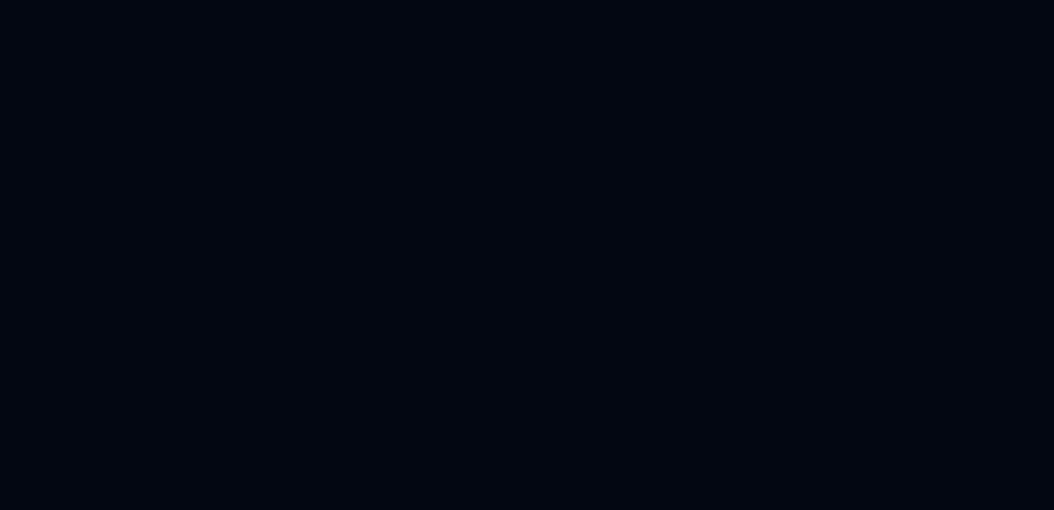
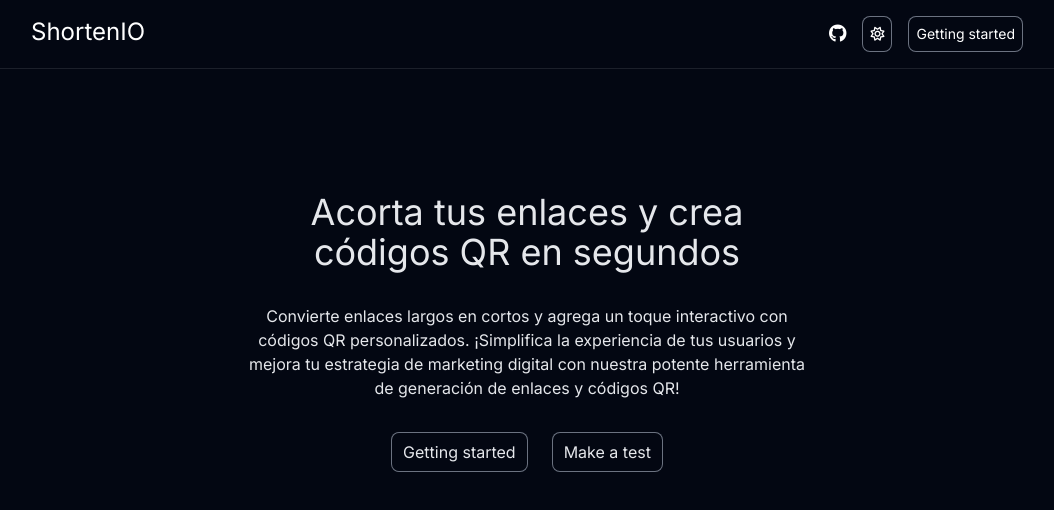
Before and after one commit to lucianoleyriaa/url-shortener, a Next.js app: page / in a window 1280 px wide. Before the commit this address had no page. Shown: the top 510 px of the page, without its empty margins (113-1167 px from the left). Built offline with nearby package versions, Linux system fonts and the light colour scheme.

Commit message:
Feature: Landing page

```diff
--- a/package.json
+++ b/package.json
@@ -11,12 +11,14 @@
   "dependencies": {
     "@prisma/client": "^5.13.0",
     "next": "14.2.3",
+    "qrcode": "^1.5.3",
     "react": "^18",
     "react-dom": "^18",
     "yup": "^1.4.0"
   },
   "devDependencies": {
     "@types/node": "^20",
+    "@types/qrcode": "^1.5.5",
     "@types/react": "^18",
     "@types/react-dom": "^18",
     "postcss": "^8",
--- a/src/app/layout.tsx
+++ b/src/app/layout.tsx
@@ -5,8 +5,8 @@
 const inter = Inter({ subsets: ["latin"] });
 
 export const metadata: Metadata = {
-  title: "Create Next App",
-  description: "Generated by create next app",
+  title: "ShortenIO",
+  description: "Short link and generate QR in a few steps",
 };
 
 export default function RootLayout({
@@ -16,6 +16,9 @@
 }>) {
   return (
     <html lang="en" className="dark">
+      <head>
+        <link rel="stylesheet" href="https://cdnjs.cloudflare.com/ajax/libs/font-awesome/6.5.2/css/all.min.css"></link>
+      </head>
       <body className={`${inter.className} dark:bg-gray-950`}>{children}</body>
     </html>
   );
--- a/src/app/page.tsx
+++ b/src/app/page.tsx
@@ -1,7 +1,25 @@
-import { redirect } from "next/navigation";
+import { Header } from "@/components";
 
 export default function Home() {
   return (
-    redirect('/shorten-link')
+    <>
+      <Header />
+
+      <main className="px-20 text-gray-800 dark:text-gray-200 min-h-screen flex h-full flex-row justify-center">
+        <div className="w-1/2 flex flex-col gap-8 my-48">
+          <h1 className="text-center text-4xl">Acorta tus enlaces y crea códigos QR en segundos</h1>
+          <p className="text-center">
+            Convierte enlaces largos en cortos y agrega un toque interactivo con códigos QR personalizados. ¡Simplifica la
+            experiencia de tus usuarios y mejora tu estrategia de marketing digital con nuestra potente herramienta de generación
+            de enlaces y códigos QR!
+          </p>
+          <div className="flex gap-6 items-center justify-center">
+            <button className="px-3 py-2 rounded-lg ring-1 ring-inset dark:ring-gray-500">Getting started</button>
+            <button className="px-3 py-2 rounded-lg ring-1 ring-inset dark:ring-gray-500">Make a test</button>
+          </div>
+        </div>
+      </main>
+    </>
+
   );
 }
--- /dev/null
+++ b/src/components/Button.tsx
@@ -0,0 +1,19 @@
+import React, { ReactNode } from 'react'
+
+interface Props {
+  buttonText: string;
+  onClick: () => void;
+  icon?: ReactNode;
+}
+
+export const Button = ({ buttonText, onClick, icon }: Props) => {
+  return (
+    <button
+      onClick={ onClick }
+      className='text-sm px-2 py-2 rounded-lg ring-1 ring-inset dark:ring-gray-500'
+    >
+      { buttonText }
+      { icon && icon }
+    </button>
+  )
+}
--- /dev/null
+++ b/src/components/ChangeThemeButton.tsx
@@ -0,0 +1,22 @@
+'use client'
+
+import React, { useState } from 'react'
+import { Button } from './Button'
+
+export const ChangeThemeButton = () => {
+  const [darkMode, setDarkMode] = useState(true);
+
+  const onChangeTheme = () => {
+    setDarkMode(!darkMode);
+    if (!darkMode) return document.querySelector('html')?.classList.add('dark');
+    document.querySelector('html')?.classList.remove('dark');
+  }
+
+  return (
+    <Button
+      buttonText=''
+      onClick={ onChangeTheme }
+      icon={ <i className="fa-regular fa-sun cursor-pointer"></i> }
+    />
+  )
+}
--- /dev/null
+++ b/src/components/Header.tsx
@@ -0,0 +1,19 @@
+import React from 'react'
+import { ChangeThemeButton } from './ChangeThemeButton'
+
+export const Header = () => {
+  return (
+    <header className='fixed w-full py-4 px-36 border-b border-slate-50/[0.1]'>
+      <nav className='flex justify-between dark:text-white'>
+        <div>
+          <h1 className='text-2xl'>ShortenIO</h1>
+        </div>
+        <div className='flex gap-4 items-center text-lg'>
+          <a href="#"><i className="fa-brands fa-github cursor-pointer"></i></a>
+          <ChangeThemeButton />
+          <button className='text-sm px-2 py-2 rounded-lg ring-1 ring-inset dark:ring-gray-500'>Getting started</button>
+        </div>
+      </nav>
+    </header>
+  )
+}
--- a/src/components/index.ts
+++ b/src/components/index.ts
@@ -1 +1,4 @@
+export * from './ChangeThemeButton';
 export * from './Input';
+export * from './Header';
+export * from './Button';
```
Also changed, not shown: 1 other file (tests, documents, lock files or other folders).
